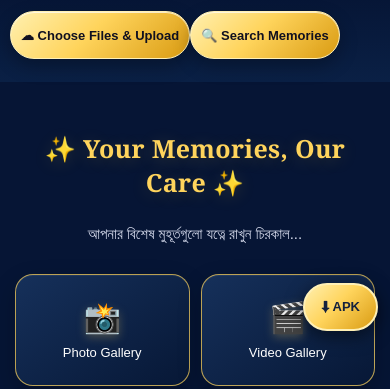
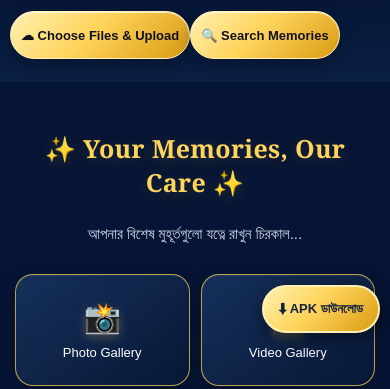
Before and after one commit to angelmemoriesofficial/Angel-Memories, a website: page index.html in a window 390 px wide. Shown: the part 499-888 px from the top of the page. Drawn offline with nearby package versions, Linux system fonts and the light colour scheme.

Commit message:
Move official APK shortcut outside header for reliable mobile visibility

```diff
--- a/index.html
+++ b/index.html
@@ -233,14 +233,31 @@ nav a{font-size:clamp(14px,2vw,18px);white-space:nowrap;padding:9px 5px}
 
 
 .header-actions #downloadApkHeader{position:fixed!important;right:16px!important;bottom:18px!important;top:auto!important;left:auto!important;z-index:99999!important;display:inline-flex!important;align-items:center;justify-content:center;min-height:50px;padding:12px 18px;border:2px solid #fff0b5;border-radius:28px;background:linear-gradient(135deg,#fff0b0 0%,#ffd45c 45%,#d99b12 100%);color:#14213d;font-weight:900;text-decoration:none;white-space:nowrap;box-shadow:0 5px 18px #0008}.header-actions #downloadApkHeader:focus-visible{outline:3px solid #fff;outline-offset:3px}@media(max-width:650px){.header-actions #downloadApkHeader{right:12px!important;bottom:14px!important;min-height:48px;padding:11px 16px;font-size:13px}}
+
+/* Always-visible APK shortcut: kept outside the header so header layout/auth changes cannot hide it. */
+#downloadApkHeader.floating-apk-download{
+ position:fixed!important;right:14px!important;bottom:16px!important;top:auto!important;left:auto!important;
+ z-index:2147483000!important;display:inline-flex!important;visibility:visible!important;opacity:1!important;
+ align-items:center;justify-content:center;min-height:50px;padding:12px 18px;
+ border:2px solid #fff0b5;border-radius:28px;
+ background:linear-gradient(135deg,#fff0b0 0%,#ffd45c 45%,#d99b12 100%);
+ color:#14213d!important;font-size:14px;font-weight:900;text-decoration:none!important;
+ white-space:nowrap;box-shadow:0 5px 18px #0008;pointer-events:auto!important;
+}
+#downloadApkHeader.floating-apk-download:focus-visible{outline:3px solid #fff;outline-offset:3px}
+@media(max-width:650px){
+ #downloadApkHeader.floating-apk-download{right:10px!important;bottom:12px!important;min-height:48px;padding:11px 15px;font-size:13px}
+}
+
 </style>
 </head>
 <body>
 <header>
  <div class="brand"><img src="logo.png" alt="Angel Memories Logo"><div><strong>Angel Memories</strong><small>Private Cloud Gallery</small></div></div>
  <nav id="mainNav"><a href="#home" data-page="home" onclick="showPage('home')">Home</a><a href="#gallery" data-page="gallery" onclick="showPage('gallery')">Gallery</a><a href="#videos" data-page="videos" onclick="showPage('videos')">Videos</a><a href="#documents" data-page="documents" onclick="showPage('documents')">Documents</a><a href="#about" data-page="about" onclick="showPage('about')">About</a><a href="#contact" data-page="contact" onclick="showPage('contact')">Contact</a></nav>
- <div class="header-actions"><button id="backBtn" onclick="goBack()" title="আগের পেজে ফিরে যান">← Back</button><button id="profileBtn" onclick="openProfile()"><img id="profileBtnPhoto" src="logo.png" alt="" class="profile-btn-photo"><span>Profile</span></button><a id="downloadApkHeader" href="/download/Angel-Memories.apk" download="Angel-Memories.apk" aria-label="Download official Angel Memories Android APK">⬇ APK</a><button id="adminBtn" style="display:none" onclick="showPage('adminDashboard')">🛡️ Admin</button><button id="settingsBtn" onclick="showPage('settings')">⚙️ Settings</button><button id="loginBtn" onclick="openLogin()">Login</button></div>
+ <div class="header-actions"><button id="backBtn" onclick="goBack()" title="আগের পেজে ফিরে যান">← Back</button><button id="profileBtn" onclick="openProfile()"><img id="profileBtnPhoto" src="logo.png" alt="" class="profile-btn-photo"><span>Profile</span></button><button id="adminBtn" style="display:none" onclick="showPage('adminDashboard')">🛡️ Admin</button><button id="settingsBtn" onclick="showPage('settings')">⚙️ Settings</button><button id="loginBtn" onclick="openLogin()">Login</button></div>
 </header>
+<a id="downloadApkHeader" class="floating-apk-download" href="/download/Angel-Memories.apk" download="Angel-Memories.apk" aria-label="Download official Angel Memories Android APK">⬇ APK ডাউনলোড</a>
 <main>
 <section class="hero page-section active-page" data-page="home" id="home"><img class="hero-banner-image" src="/hero2.png" alt="Angel Memories — Your Memories • Our Care"></section>
 
```
